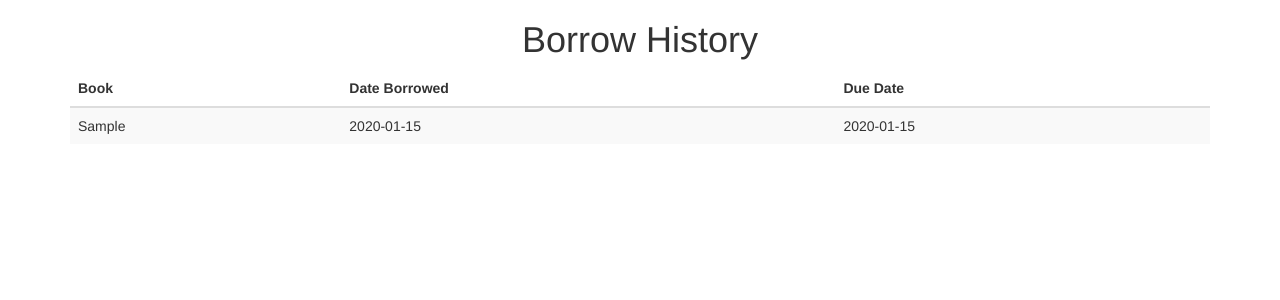
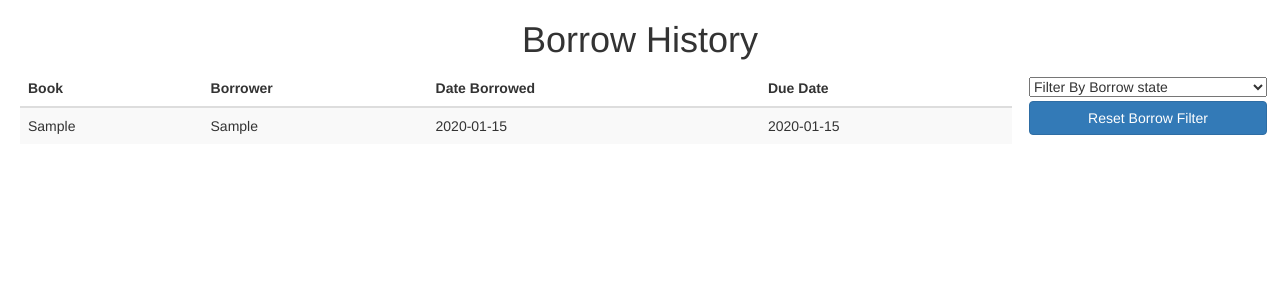
Before and after one commit to j0eTheRipper/library_webapp, a Flask app: page /view_borrows/ in a window 1280 px wide. Shown: the top 300 px of the page. Run offline with Flask 2, Linux system fonts and the light colour scheme; the visitor is signed in with stand-in values (Sample User, id 1); tables that the repository leaves empty hold one stand-in row (values such as "Sample post"); some libraries are stand-ins or nearby versions.

Commit message:
added borrow state filter and borrow history page

```diff
--- a/app/templates/index/admin.html
+++ b/app/templates/index/admin.html
@@ -7,7 +7,7 @@
     </h1>
     <ul>
         <li><h3><a class="disabled">View Recent Borrows</a></h3></li>
-        <li><h3><a class="disabled">Manage Books</a></h3></li>
+        <li><h3><a href="/view_borrows">Manage Books</a></h3></li>
         <li><h3><a href="/login/logout" id="logout">Logout</a></h3></li>
     </ul>
 </div>
--- a/app/templates/index/user.html
+++ b/app/templates/index/user.html
@@ -7,7 +7,7 @@
     </h1>
     <ul>
         <li><h3><a href="/borrow/browse">Browse Books</a></h3></li>
-        <li><h3><a class="disabled">View Recent Borrows</a></h3></li>
+        <li><h3><a href="/view_borrows">View Recent Borrows</a></h3></li>
         <li><h3><a href="/login/logout" id="logout">Logout</a></h3></li>
     </ul>
 </div>
--- a/app/templates/view_borrows/view_borrows.html
+++ b/app/templates/view_borrows/view_borrows.html
@@ -4,11 +4,15 @@
 {% endblock %}
 {% block page_content %}
 <h1 align="center">Borrow History</h1>
-    <div class="container">
+    <div class="browsing">
+        <div class="table">
             <table class="table table-hover table-striped">
                 <thead>
                 <tr>
                     <th scope="col">Book</th>
+                    {% if session['is_admin'] %}
+                        <th>Borrower</th>
+                    {% endif %}
                     <th scope="col">Date Borrowed</th>
                     <th scope="col">Due Date</th>
                 </tr>
@@ -17,6 +21,9 @@
                 {% for borrow in borrows %}
                     <tr>
                         <td>{{ borrow.book }}</td>
+                        {% if session['is_admin'] %}
+                            <td>{{ borrow.borrower }}</td>
+                        {% endif %}
                         <td>{{ borrow.date_borrowed }}</td>
                         <td>{{ borrow.due_date }}</td>
                     </tr>
@@ -24,4 +31,15 @@
                 </tbody>
             </table>
         </div>
+        <div class="filters" align="center">
+            <form method="get">
+                <select name="filter" onchange="this.form.submit()" class="filter">
+                    <option selected>Filter By Borrow state</option>
+                    <option value="returned">Returned</option>
+                    <option value="unreturned">Unreturned</option>
+                </select>
+                <a class="btn btn-primary filter" href="/view_borrows/" role="button">Reset Borrow Filter</a>
+            </form>
+        </div>
+    </div>
 {% endblock %}
--- a/app/view_borrows/view_borrows.py
+++ b/app/view_borrows/view_borrows.py
@@ -1,6 +1,6 @@
-from flask import Blueprint, render_template, redirect, session, url_for
+from flask import Blueprint, render_template, request, session, url_for
 from ..database_config.db import get_db, close_db
-from ..database_config.models import Borrows, Users
+from ..database_config.models import Borrows
 
 
 bp = Blueprint('view_borrows', __name__, url_prefix='/view_borrows')
@@ -9,10 +9,18 @@ bp = Blueprint('view_borrows', __name__, url_prefix='/view_borrows')
 @bp.route('/')
 def view_borrows():
     db = get_db()
+    borrow_state_filter = request.args.get('filter')
+    borrows = db.query(Borrows)
 
-    if session.get('is_admin'):
-        borrows = db.query(Borrows).all()
+    if borrow_state_filter == 'returned':
+        borrows = borrows.filter(Borrows.date_returned)
+        print(len(borrows.all()))
+    elif borrow_state_filter == 'unreturned':
+        borrows = borrows.filter_by(date_returned=None)
+
+    if session['is_admin']:
+        borrows = borrows.all()
     else:
-        borrows = db.query(Users).filter_by(username=session['username']).first().borrows
+        borrows = borrows.filter_by(borrower=session['username']).all()
 
     return render_template('view_borrows/view_borrows.html', borrows=borrows)
```
Also changed, not shown: tests/test_view_borrow/test_view_borrow.py (+21 -1 lines). Lines whose indentation alone changed are shown as unchanged.
